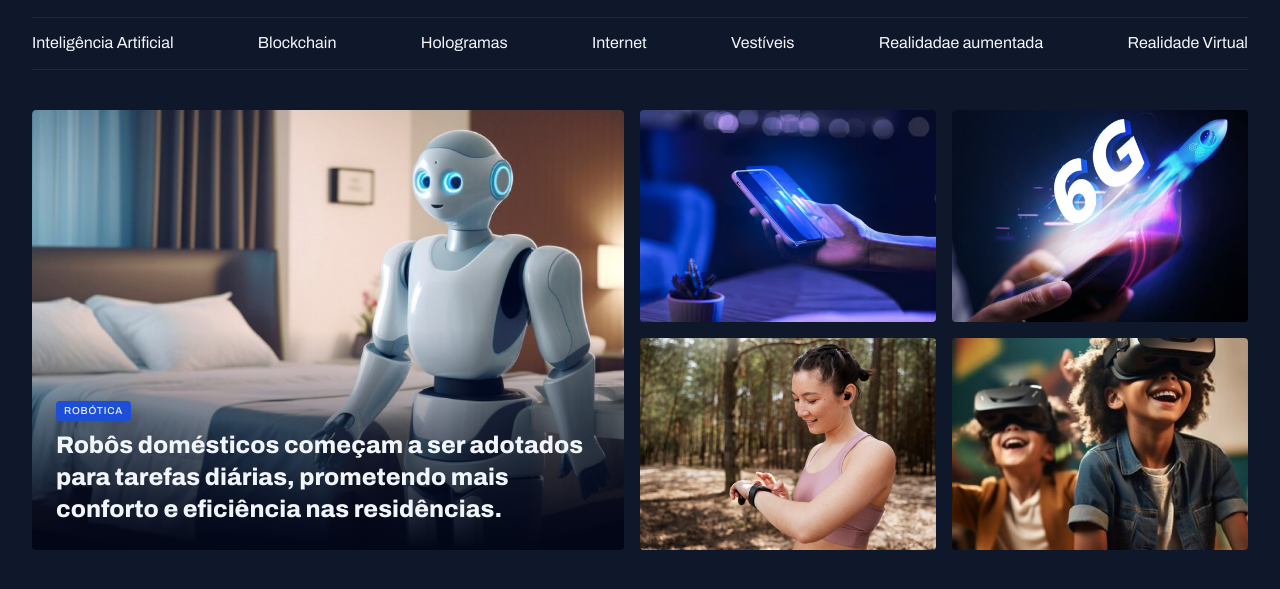
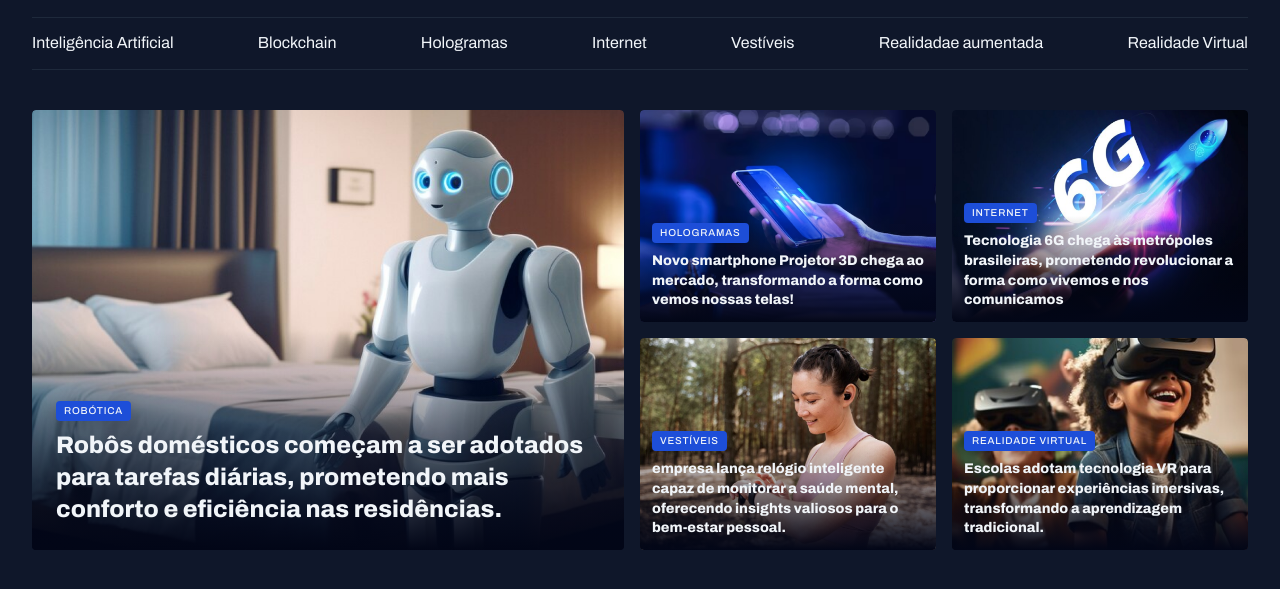
Before and after one commit to WallisonPhill/TechNews, a plain HTML site: page index.html in a window 1280 px wide. Shown: the part 73-662 px from the top of the page. Drawn offline with Linux system fonts and the light colour scheme.

Commit message:
Finalizando os destaques

```diff
--- a/index.html
+++ b/index.html
@@ -55,21 +55,49 @@
       </figure>
 
       <div class="grid grid-cols-2 gap-16">
-        <div>
+        <figure class="card">
           <img src="Assets/images/Image 02.png" alt="Imagem de alguém usando o celular">
-        </div>
 
-        <div>
+          <figcaption>
+            <span class="content-tag">Hologramas</span>
+            <h2 class="text-lg">
+              Novo smartphone Projetor 3D chega ao mercado, transformando a forma como vemos nossas telas!
+            </h2>
+          </figcaption>
+        </figure>
+
+        <figure class="card">
           <img src="Assets/images/Image 03.png" alt="Comercial de 6G">
-        </div>
 
-        <div>
+          <figcaption>
+            <span class="content-tag">Internet</span>
+            <h2 class="text-lg">
+              Tecnologia 6G chega às metrópoles brasileiras, prometendo revolucionar a forma como vivemos e nos comunicamos
+            </h2>
+          </figcaption>
+        </figure>
+
+        <figure class="card">
           <img src="Assets/images/Image 04.png" alt="Mulher usando smartwatch">
-        </div>
 
-        <div>
+          <figcaption>
+            <span class="content-tag">Vestíveis</span>
+            <h2 class="text-lg">
+              empresa lança relógio inteligente capaz de monitorar a saúde mental, oferecendo insights valiosos para o bem-estar pessoal.
+            </h2>
+          </figcaption>
+        </figure>
+
+        <figure class="card">
           <img src="Assets/images/Image 05.png" alt="crianças com óculos VR">
-        </div>
+
+          <figcaption>
+            <span class="content-tag">Realidade Virtual</span>
+            <h2 class="text-lg">
+              Escolas adotam tecnologia VR para proporcionar experiências imersivas, transformando a aprendizagem tradicional.
+            </h2>
+          </figcaption>
+        </figure>
       </div>
     </section>
   </main>
--- a/styles/sections.css
+++ b/styles/sections.css
@@ -29,6 +29,10 @@
 
     padding: 24px;
 
+    &:has(.text-lg) {
+      padding: 12px;
+    }
+
     h2 {
       margin-top: 8px;
     }
```
